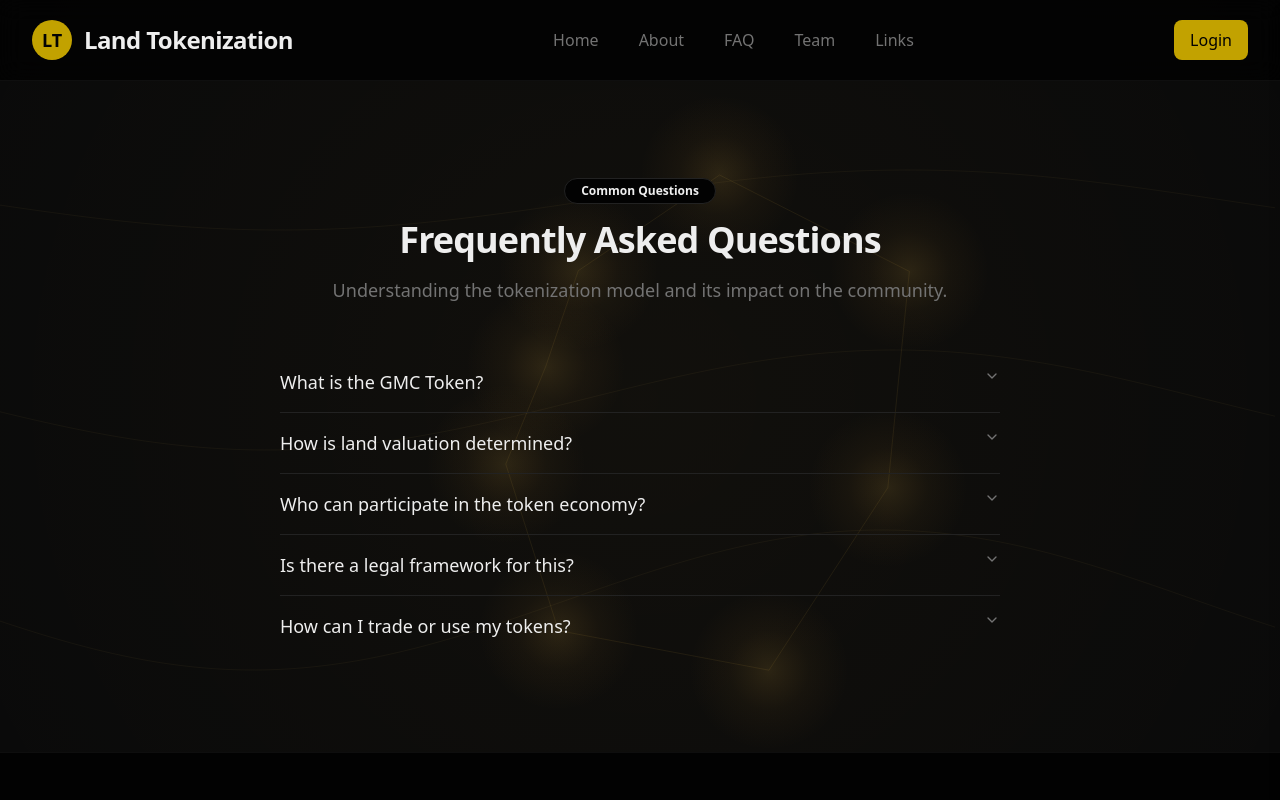
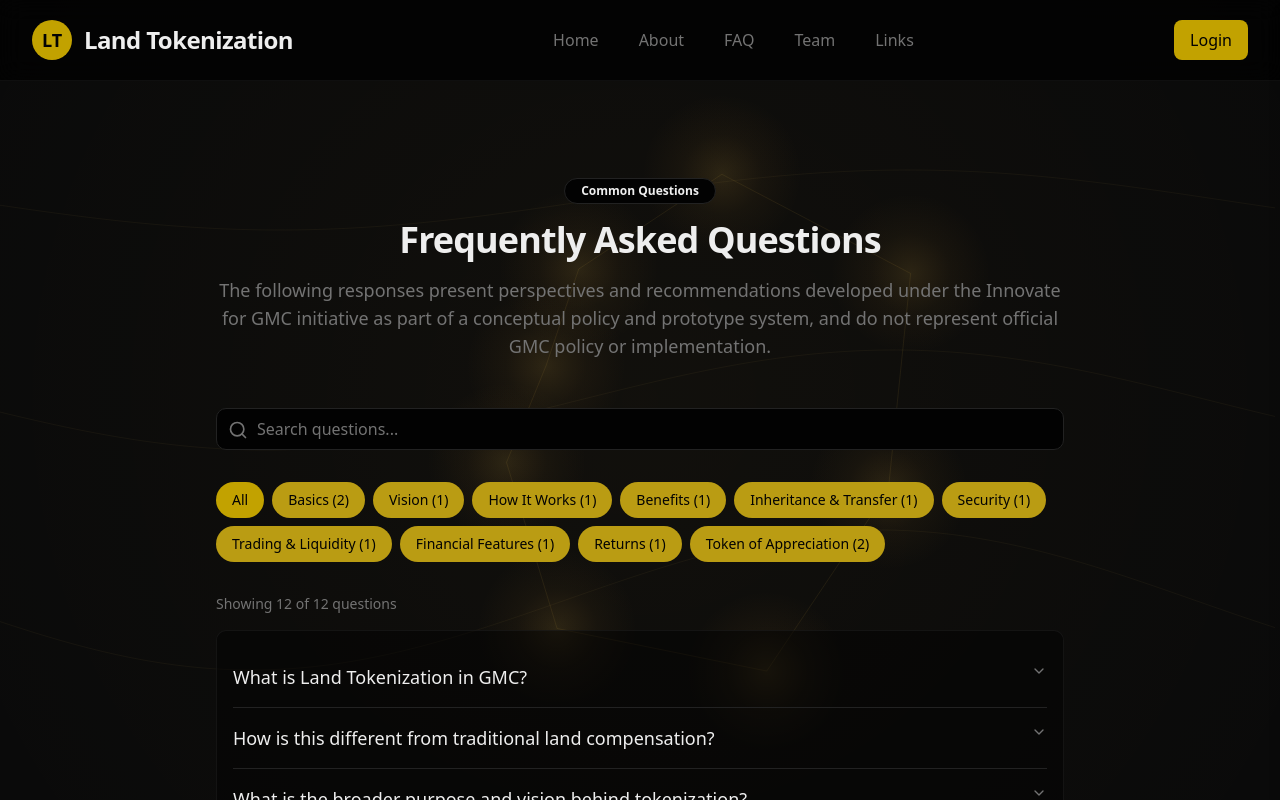
Before and after one commit to LandTokenization/tokenizationFrontend, a React (Vite) app: page /faq in a window 1280 px wide. Shown: the top 800 px of the page. Built offline with nearby package versions, Linux system fonts and the light colour scheme.

Commit message:
updated the about us and faq page

```diff
--- a/src/components/landing/About.tsx
+++ b/src/components/landing/About.tsx
@@ -11,10 +11,10 @@ const About: React.FC = () => (
             Our Mission
           </Badge>
           <h2 className="text-3xl md:text-4xl font-bold tracking-tight">
-            Bridging Tradition & <span className="text-primary">Technology</span>
+            About <span className="text-primary">Pelsub Initiative</span>
           </h2>
           <div className="space-y-4 text-muted-foreground text-lg leading-relaxed">
-            <p>
+            {/* <p>
               The Gelephu Mindfulness City (GMC) represents a visionary leap forward,
               integrating mindful, sustainable, and inclusive development principles.
             </p>
@@ -23,12 +23,18 @@ const About: React.FC = () => (
               and equitable participation of landowners affected by land acquisition. This
               idea reflects an aspiration to merge technology with social well-being and
               shared prosperity.
+            </p> */}
+            <p>
+              We are a Pelsung team under Innovate for GMC - Cohort 1, working on a policy and systems blueprint of recommendations that explores how the Royal Vision of Gelephu Mindfulness City could be operationalized in practice.
+            </p>
+            <p>
+              Our project proposes a transparent land tokenization framework that enables long-term partnership for landowners while creating pathways for broader national participation in GMC's economic growth.
             </p>
             <p className="font-medium text-foreground">
-              Our mission is to establish a comprehensive framework and a prototype system
-              that integrates governance, technology, and socio-economic value—linking
-              token issuance, valuation, and trading to measurable indicators of GMC's
-              development.
+              Alongside this, we present a non-monetary Token of Appreciation to honour selfless contributions by Bhutanese citizens and institutions engaged in nation-building. Through this blueprint, we present a conceptual model integrating valuation, digital systems, governance, and civic recognition as part of a youth-led innovation exercise.
+            </p>
+            <p className="text-sm text-muted-foreground italic">
+              This platform reflects our independent recommendations and learning under the Innovate for GMC program and does not represent official GMC policy or implementation.
             </p>
           </div>
         </div>
--- a/src/components/landing/FAQ.tsx
+++ b/src/components/landing/FAQ.tsx
@@ -1,39 +1,101 @@
-import React from 'react';
+import React, { useState, useMemo } from 'react';
 import Badge from './Badge';
 import { Accordion, AccordionItem, AccordionTrigger, AccordionContent } from './Accordion';
+import { Search } from 'lucide-react';
 
 const FAQ: React.FC = () => {
+  const [searchTerm, setSearchTerm] = useState('');
+  const [activeCategory, setActiveCategory] = useState('all');
+
   const faqs = [
     {
-      question: 'What is the GMC Token?',
+      category: 'Basics',
+      question: 'What is Land Tokenization in GMC?',
       answer:
-        'The GMC Token is a digital asset designed to provide fair compensation and equitable participation for landowners affected by the development of the Gelephu Mindfulness City. It represents a stake in the future prosperity of the city.',
+        'Land tokenization refers to the process of representing the value of land in the form of digital tokens within the GMC framework. Instead of compensation being limited to a one-time settlement, this model envisions landowners receiving digital tokens that allow them to remain connected to GMC\'s long-term economic growth. These tokens represent a continuing stake in the City\'s future and are designed to let landowners benefit as GMC grows over time.',
     },
     {
-      question: 'How is land valuation determined?',
+      category: 'Basics',
+      question: 'How is this different from traditional land compensation?',
       answer:
-        'We are developing a balanced and adaptive valuation system that goes beyond traditional benchmarks like PAVA rates. Our model aims to capture the true potential and future worth of land within GMC, linked to development indicators such as infrastructure progress and socio-economic metrics.',
+        'Under traditional compensation systems, landowners typically receive a fixed, one-time settlement either as cash compensation or land substitute, after which they no longer share in any future increase in land value created by development from the acquired land. The tokenized model envisioned for GMC introduces a growth-linked approach, where landowners will continue to benefit from the City\'s economic progress through the tokens they hold. This shifts compensation from a one-time settlement to a long-term partnership in development.',
     },
     {
-      question: 'Who can participate in the token economy?',
+      category: 'Vision',
+      question: 'What is the broader purpose and vision behind tokenization?',
       answer:
-        'The primary beneficiaries are landowners whose properties are being acquired. Additionally, Bhutanese citizens will be able to hold or trade these tokens as part of the emerging GMC token economy, fostering shared prosperity.',
+        'At its heart, tokenization is envisioned as a nation-building tool, not just a compensation method. It is aligned with His Majesty\'s vision for a future-ready Bhutan through GMC, where development is inclusive, mindful, and shared. While it supports long-term security for landowners, its purpose extends far beyond compensation, circulating prosperity across generations, strengthening national participation in growth, and creating new opportunities for Bhutanese youth in emerging sectors such as digital finance, technology, governance, and urban systems. It reflects a development model where economic progress, spiritual values, and people\'s well-being advance together, ensuring that GMC\'s success benefits not just a few but the nation as a whole, today and into the future.',
     },
     {
-      question: 'Is there a legal framework for this?',
+      category: 'How It Works',
+      question: 'How is land tokenization expected to work in practice?',
       answer:
-        'Yes, the project adopts a dual-track approach. We are conducting stakeholder consultations and legal reviews to design a robust governance framework alongside the technical prototype to ensure transparency and legitimacy.',
+        'In practice, land would first be valued, after which landowners would be issued digital tokens reflecting that value as a stake in GMC\'s future growth. These tokens would be securely recorded within a digital system and represent an ongoing economic interest in the GMC\'s development. Depending on individual needs, landowners could choose to hold the tokens for the long term, pass them on to family members, or trade them through regulated platforms. As GMC grows through infrastructure, investment, and economic activity, the value and benefits linked to these tokens are expected to grow over time, allowing landowners to share in GMC\'s long-term prosperity in a structured and secure manner.',
     },
     {
-      question: 'How can I trade or use my tokens?',
+      category: 'Benefits',
+      question: 'What are the key benefits of the tokenized model for landowners?',
       answer:
-        'A digital platform is being developed for token issuance, valuation, and trading. This interface will allow citizens to manage their assets and participate in the market, backed by a secure and transparent infrastructure.',
+        'The tokenized model is designed to offer long-term participation instead of one-time settlement. It allows landowners to remain connected to GMC\'s growth, preserve value across generations, and enjoy greater flexibility in how they manage their holdings. As the City develops, the value linked to these tokens is expected to grow alongside it, helping transform compensation into a lasting economic partnership.',
+    },
+    {
+      category: 'Inheritance & Transfer',
+      question: 'Can land tokens be inherited or passed on to family members?',
+      answer:
+        'Yes. Land tokens are expected to be inheritable, allowing families to pass on benefits to future generations. Transfers would be managed through verified legal and digital records to ensure that inheritance remains clear, secure, and protected.',
+    },
+    {
+      category: 'Security',
+      question: 'How is the safety of token ownership ensured in the system?',
+      answer:
+        'Token ownership is proposed to be protected through secure digital technologies that create a permanent and tamper-proof record of transactions. Automatic digital rules would ensure that tokens are moved only in approved and verified ways. Together, these safeguards are intended to make the system transparent, reliable, and trustworthy.',
+    },
+    {
+      category: 'Trading & Liquidity',
+      question: 'Would landowners be able to convert their tokens into cash when needed?',
+      answer:
+        'Under the proposed framework, landowners would be able to convert their tokens into cash in a manner similar to selling shares, through approved and regulated platforms. This would give them the flexibility to either hold tokens for long-term growth or sell a portion when funds are required, depending on individual needs and prevailing market conditions.',
+    },
+    {
+      category: 'Financial Features',
+      question: 'Can land tokens be used as collateral for loans?',
+      answer:
+        'The project proposes that this possibility may be explored in the future, subject to regulatory approval. If permitted, land tokens could be used with approved financial institutions to help token holders access credit in a safe and regulated way.',
+    },
+    {
+      category: 'Returns',
+      question: 'When might token owners begin to see returns?',
+      answer:
+        'Returns are expected to emerge as GMC\'s development gains momentum and real economic activity takes shape. With the phased rollout of infrastructure, investments, and businesses, token owners may begin to see benefits as growth naturally unfolds. In this way, returns are designed to grow hand in hand with the GMC\'s progress, reflecting steady and sustainable value creation over time.',
+    },
+    {
+      category: 'Token of Appreciation',
+      question: 'What is the Token of Appreciation, and how is it different from land tokens?',
+      answer:
+        'The Token of Appreciation is proposed as a symbol of national honour and civic recognition, reflecting a person\'s selfless contribution to GMC and nation-building. It is not linked to land, compensation, or investment value, and is completely different from land tokens. It is intended purely as a symbol of service, gratitude, and national recognition for contributors such as volunteers, professionals, youth, institutions, and Bhutanese living abroad.',
+    },
+    {
+      category: 'Token of Appreciation',
+      question: 'Does the Token of Appreciation have any financial value or cash benefits?',
+      answer:
+        'No. The Token of Appreciation has no monetary value, cannot be sold, traded, or used for financial purposes. Its value lies only in honour, public recognition, and civic acknowledgement. It is proposed to be reflected through digital recognition, and its incentives through acknowledgement, access, privilege, opportunity, and trust rather than cash.',
     },
   ];
 
+  const categories = ['all', ...Array.from(new Set(faqs.map(faq => faq.category)))];
+
+  const filteredFaqs = useMemo(() => {
+    return faqs.filter(faq => {
+      const matchesCategory = activeCategory === 'all' || faq.category === activeCategory;
+      const matchesSearch = faq.question.toLowerCase().includes(searchTerm.toLowerCase()) ||
+                           faq.answer.toLowerCase().includes(searchTerm.toLowerCase());
+      return matchesCategory && matchesSearch;
+    });
+  }, [searchTerm, activeCategory, faqs]);
+
   return (
     <section id="faq" className="py-24 bg-transparent">
-      <div className="container mx-auto px-4 md:px-6 max-w-3xl">
+      <div className="container mx-auto px-4 md:px-6 max-w-4xl">
         <div className="text-center mb-12 space-y-4">
           <Badge variant="outline" className="px-4 py-1">
             Common Questions
@@ -42,18 +104,66 @@ const FAQ: React.FC = () => {
             Frequently Asked Questions
           </h2>
           <p className="text-muted-foreground text-lg">
-            Understanding the tokenization model and its impact on the community.
+            The following responses present perspectives and recommendations developed under the Innovate for GMC initiative as part of a conceptual policy and prototype system, and do not represent official GMC policy or implementation.
           </p>
         </div>
 
-        <Accordion>
-          {faqs.map((faq, index) => (
-            <AccordionItem key={index} value={`item-${index}`}>
-              <AccordionTrigger>{faq.question}</AccordionTrigger>
-              <AccordionContent>{faq.answer}</AccordionContent>
-            </AccordionItem>
+        {/* Search Bar */}
+        <div className="mb-8">
+          <div className="relative">
+            <Search className="absolute left-3 top-3 h-5 w-5 text-muted-foreground" />
+            <input
+              type="text"
+              placeholder="Search questions..."
+              value={searchTerm}
+              onChange={(e) => setSearchTerm(e.target.value)}
+              className="w-full pl-10 pr-4 py-2 rounded-lg border border-border bg-background text-foreground placeholder-muted-foreground focus:outline-none focus:ring-2 focus:ring-primary"
+            />
+          </div>
+        </div>
+
+        {/* Category Filter */}
+        <div className="mb-8 flex flex-wrap gap-2">
+          {categories.map((category) => (
+            <button
+              key={category}
+              onClick={() => setActiveCategory(category)}
+              className={`px-4 py-2 rounded-full text-sm font-medium transition-all ${
+                activeCategory === category
+                  ? 'bg-primary text-primary-foreground'
+                  : 'bg-secondary text-secondary-foreground hover:bg-secondary/80'
+              }`}
+            >
+              {category.charAt(0).toUpperCase() + category.slice(1)}
+              {category !== 'all' && ` (${faqs.filter(f => f.category === category).length})`}
+            </button>
           ))}
-        </Accordion>
+        </div>
+
+        {/* Results Counter */}
+        <div className="mb-4 text-sm text-muted-foreground">
+          Showing {filteredFaqs.length} of {faqs.length} questions
+        </div>
+
+        {/* Accordion with scroll container */}
+        <div className="max-h-[600px] overflow-y-auto pr-4 space-y-2 rounded-lg border border-border/50 p-4 bg-background/50">
+          <Accordion>
+            {filteredFaqs.length > 0 ? (
+              filteredFaqs.map((faq, index) => (
+                <AccordionItem key={index} value={`item-${index}`}>
+                  <AccordionTrigger>
+                    <span className="text-left hover:text-primary transition-colors">{faq.question}</span>
+                  </AccordionTrigger>
+                  <AccordionContent>{faq.answer}</AccordionContent>
+                </AccordionItem>
+              ))
+            ) : (
+              <div className="text-center py-8 text-muted-foreground">
+                No questions found. Try adjusting your search or filters.
+              </div>
+            )}
+          </Accordion>
+        </div>
       </div>
     </section>
   );
```
